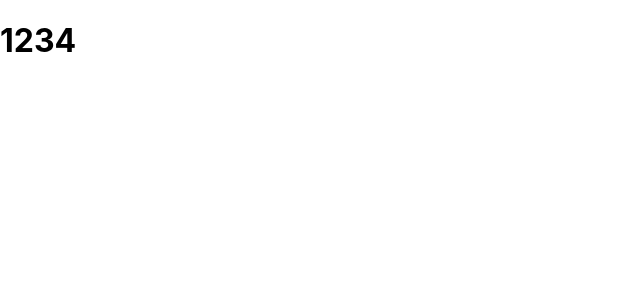
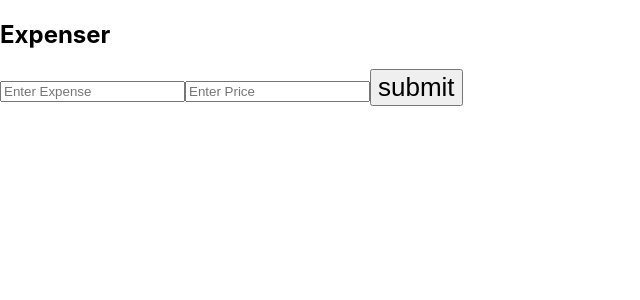
Before and after one commit to shyam500/Expenser, a React (Vite) app: page / in a window 1280 px wide. Shown: the top 300 px of the page, without its empty margins (0-640 px from the left). Built offline with nearby package versions, Linux system fonts and the light colour scheme.

Commit message:
added context,context provider to app

```diff
--- a/index.html
+++ b/index.html
@@ -3,7 +3,7 @@
   <head>
     <meta charset="UTF-8" />
     <meta name="viewport" content="width=device-width, initial-scale=1.0" />
-    <title>Daily Expense Tracker</title>
+    <title>Expenser</title>
   </head>
   <body>
     <div id="root"></div>
--- a/src/App.jsx
+++ b/src/App.jsx
@@ -1,9 +1,13 @@
-import './App.css'
+import "./App.css";
+import Main from "./components/Main";
+import Provider from "./components/store/Provider";
 
 function App() {
   return (
-    <h1>1234</h1>
-  )
+    <Provider>
+      <Main />
+    </Provider>
+  );
 }
 
-export default App
+export default App;
--- /dev/null
+++ b/src/components/AddExpense.jsx
@@ -0,0 +1,35 @@
+import { useState } from "react";
+import { useContext } from "react";
+import classes from "./AddExpense.module.css";
+import context from "./store/context";
+
+
+const AddExpense = () => {
+    const{items,total} = useContext(context);
+    const [expense,setExpense]=useState('');
+
+    const formSubmitHandler=(e)=>{
+        e.preventDefault();
+    }
+
+  return (
+
+    <form className={classes.expense_container} onSubmit={formSubmitHandler}>
+      <input
+        type="text"
+        placeholder="Enter Expense "
+        className={classes.input}
+      />
+      <input
+        type="number"
+        placeholder="Enter Price"
+        className={classes.input}
+      />
+      <button type="submit" className={classes.button}>
+        submit
+      </button>
+    </form>
+  );
+};
+
+export default AddExpense;
--- /dev/null
+++ b/src/components/Main.jsx
@@ -0,0 +1,13 @@
+import classes from './Main.module.css';
+import AddExpense from './AddExpense';
+
+const Main=()=>{
+    return(
+        <section className={classes.container}>
+            <h1 className={classes.heading} >Expenser</h1>
+            <AddExpense/>
+        </section>
+    )
+};
+
+export default Main;
--- /dev/null
+++ b/src/components/store/Provider.jsx
@@ -0,0 +1,39 @@
+import { useReducer } from "react";
+import context from "./context";
+
+const initialValue = {
+  items: [],
+  total: 0,
+};
+
+const reducerFunc = (state, action) => {
+  switch (action.type) {
+    case "add":
+      return {
+        items: [...state.items, action.payload.item],
+        total: state.total + action.payload.item.price,
+      };
+    case "remove":
+      const delItem = state.items.find((each) => each.item === action.payload);
+      return {
+        items: state.items.filter((each) => each.item !== delItem.item),
+        total: state.total - delItem.price,
+      };
+    default:
+      return initialValue;
+  }
+};
+
+const Provider = ({ children }) => {
+  const [data, dispatchFunc] = useReducer(reducerFunc, initialValue);
+
+  return (
+    <context.Provider
+      value={{ items: data.items, total: data.total, dispatch: dispatchFunc }}
+    >
+      {children}
+    </context.Provider>
+  );
+};
+
+export default Provider;
--- /dev/null
+++ b/src/components/store/context.js
@@ -0,0 +1,5 @@
+import React from 'react';
+
+const context = React.createContext({});
+
+export default context;
```
Also changed, not shown: src/components/AddExpense.module.css (added), src/components/Main.module.css (added).
